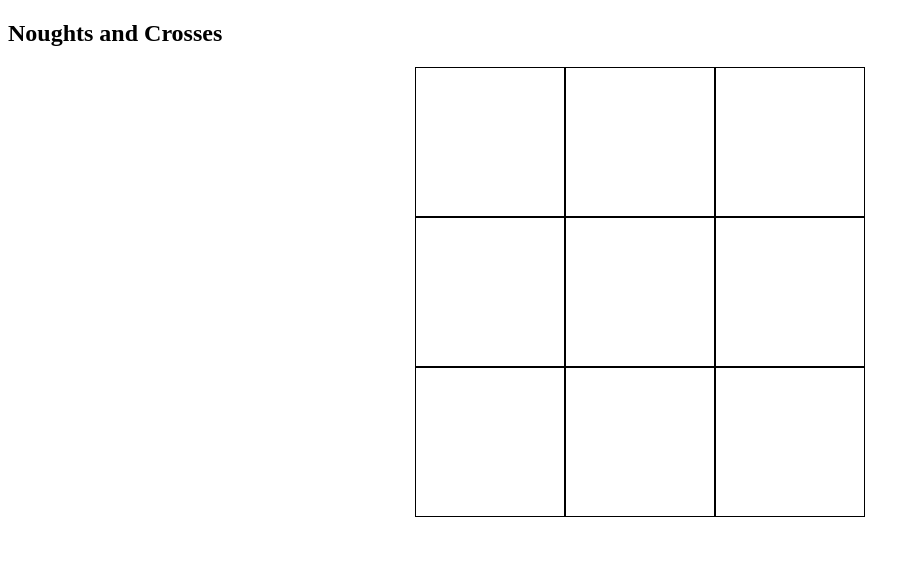
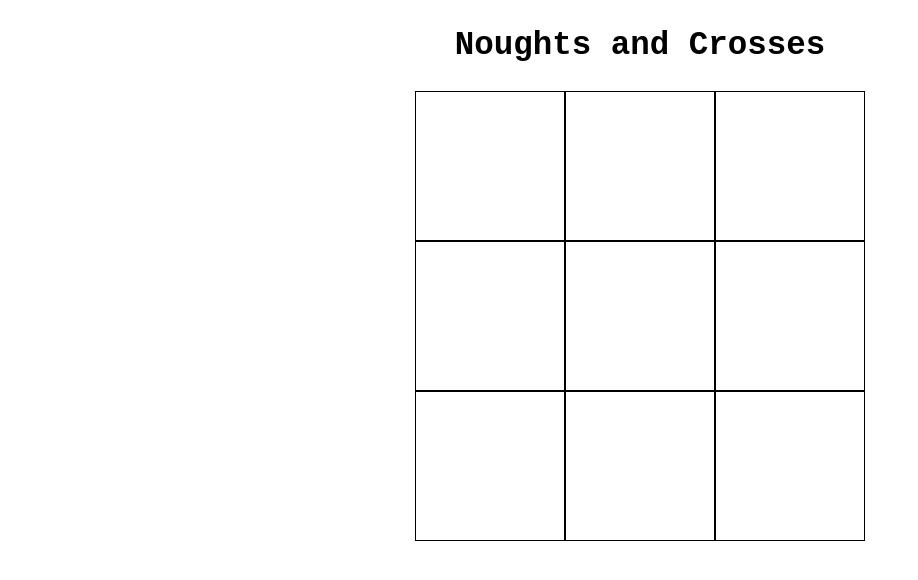
Before and after one commit to drnoir/noughtandcrosses-vanillajs, a plain HTML site: page index.html in a window 1280 px wide. Shown: the whole page, without its empty margins (0-918 px from the left). Drawn offline with Linux system fonts and the light colour scheme.

Commit message:
updated text styling css

```diff
--- a/css/main.css
+++ b/css/main.css
@@ -1,3 +1,8 @@
+h2{
+    font-family: monospace;
+    font-size:2.5em;
+    text-align: center;
+}
 .grid {
     display: grid;
     grid-template-columns: 150px 150px 150px;
```
